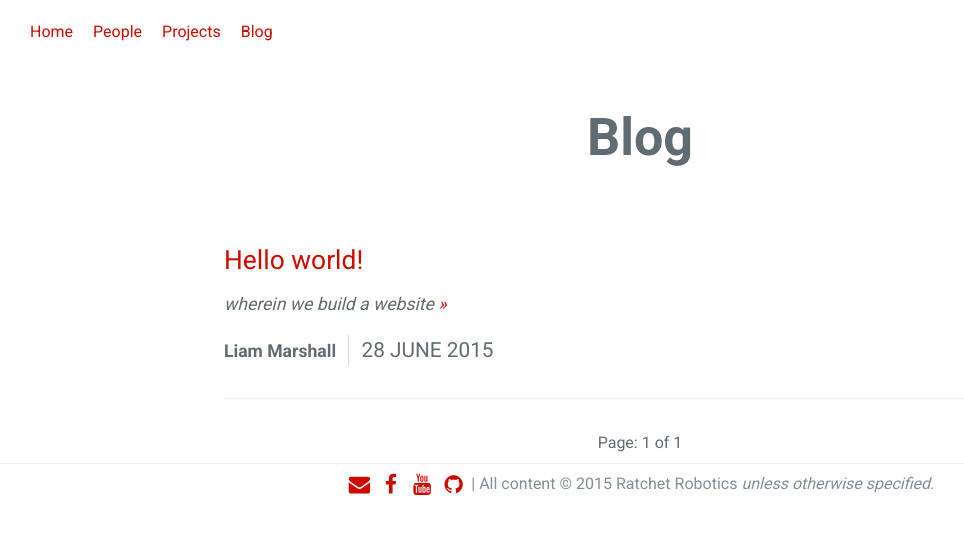
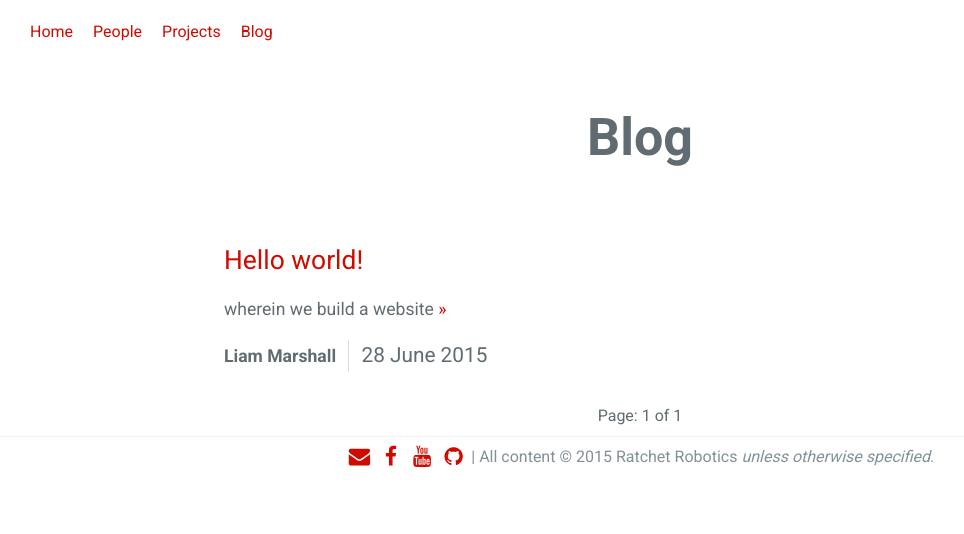
Before and after one commit to FTC-6806/ftc-6806.github.io, a Jekyll site: the page built from blog/index.html, in a window 1280 px wide. Shown: the top 534 px of the page, without its empty margins (0-964 px from the left). Built offline with Jekyll 4.4.1, drawn with Linux system fonts in a browser that asks for light colours; nearby versions of some CDN libraries; the list of posts is cut into pages by our own code.

Commit message:
Style posts

```diff
--- a/_sass/_base.scss
+++ b/_sass/_base.scss
@@ -203,7 +203,6 @@
     margin-top: 2rem;
     margin-bottom: 1rem;
     font-weight: normal;
-    color: #159957;
   }
 
   p {
--- a/_sass/_blog.scss
+++ b/_sass/_blog.scss
@@ -1,4 +1,4 @@
-.post {
+.post-summary {
   word-wrap: break-word;
   padding-bottom: 2rem;
   border-bottom: #EBF2F6 1px solid;
@@ -7,6 +7,8 @@
       margin-bottom: 0.4em;
     }
   }
+}
+
 .meta {
   margin-top: 1rem;
   .date {
@@ -14,7 +16,7 @@
     margin-left: 8px;
     padding-left: 12px;
     border-left: #d5dbde 1px solid;
-      text-transform: uppercase;
+    // text-transform: uppercase;
     font-size: 1.3rem;
     white-space: nowrap;
   }
@@ -22,8 +24,16 @@
     font-weight: 700;
   }
 }
+
+.post {
+  word-wrap: break-word;
+  .meta {
+    margin-top: 0px !important;
   }
-
-section.excerpt {
-  font-style: italic;
+  h1 {
+    margin-bottom: 0px !important;
   }
+  section.post-content {
+    margin-top: 3.4rem;
+  }
+}
```
Lines whose indentation alone changed are shown as unchanged.
